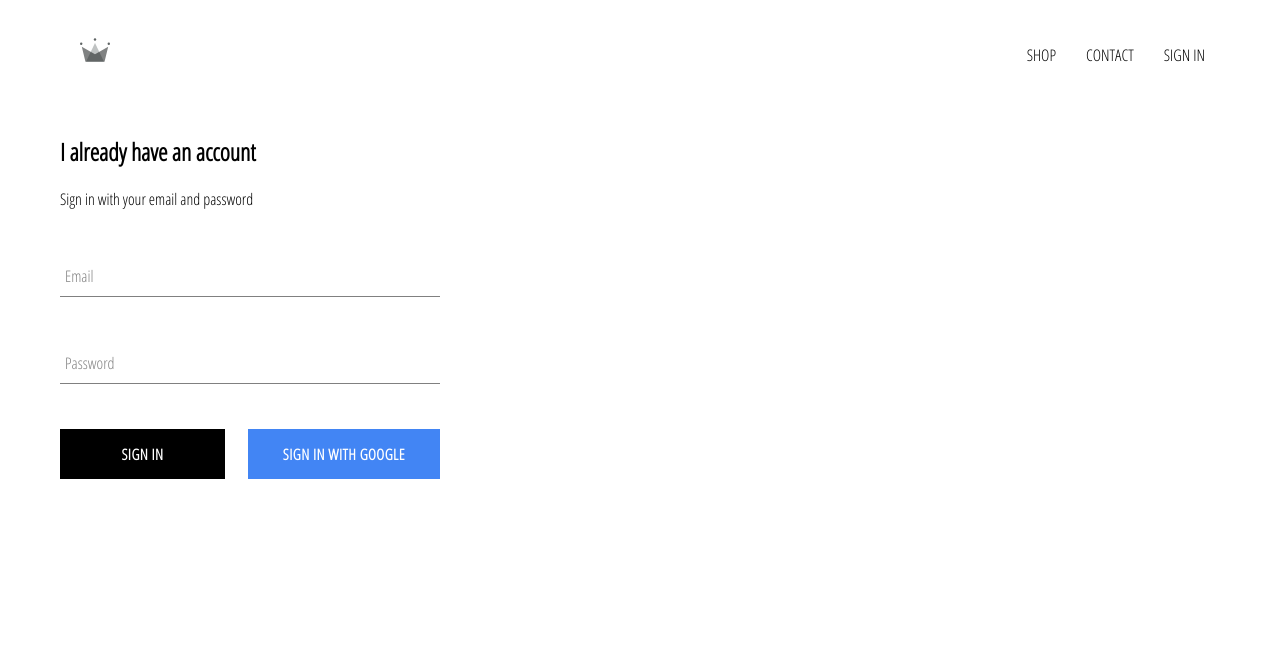
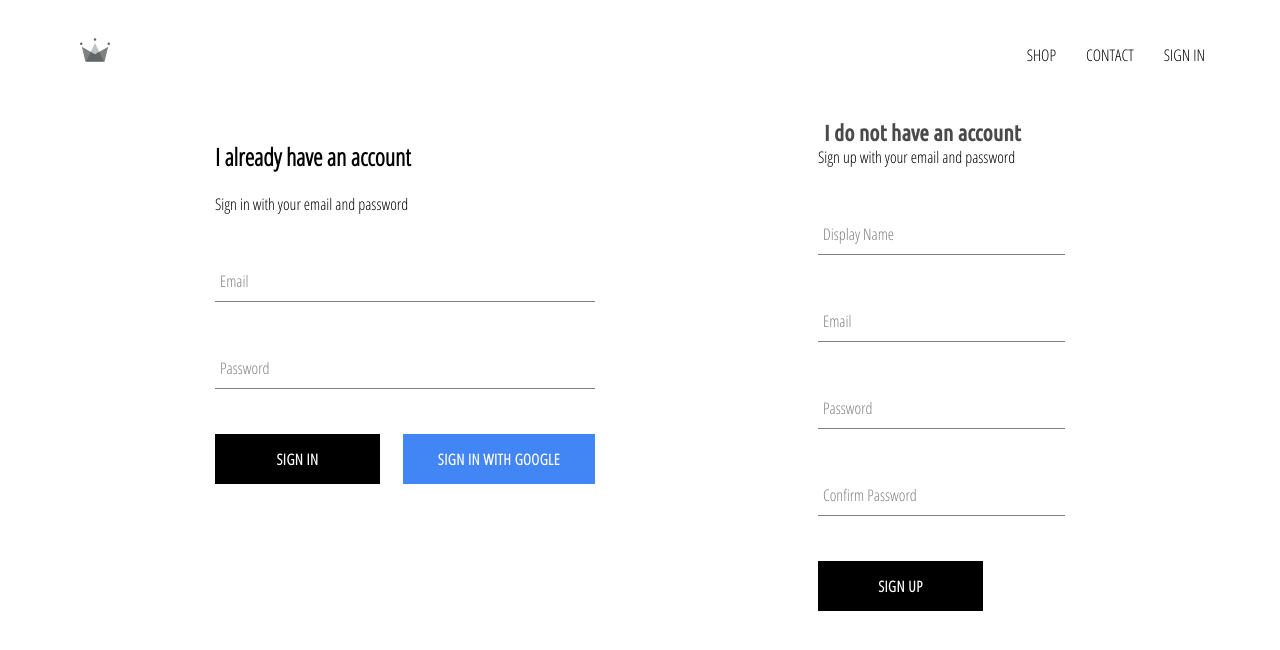
Before and after one commit to dbozarth/e-commerce, a React (Create React App) app: page /signin in a window 1280 px wide. Shown: the top 650 px of the page. Built offline with nearby package versions, Linux system fonts and the light colour scheme; no server answers.

Commit message:
Sign In with Email and Password 1

```diff
--- a/src/App.js
+++ b/src/App.js
@@ -7,7 +7,7 @@
 import ShopPage from './pages/shop/shop.component';
 import Header from './components/header/header.component';
 import SignInAndSignUpPage from './pages/sign-in-and-signup/sign-in-and-sign-up.component';
-import { auth } from './firebase/firebase.utils'
+import { auth, createUserProfileDocument } from './firebase/firebase.utils'
 
 class App extends React.Component {
   constructor() {
@@ -22,9 +22,24 @@
   unsubscribeFromAuth = null;
 
   componentDidMount() {
-    this.unsubscribeFromAuth = auth.onAuthStateChanged(user => {
-      this.setState({ currentUser: user });
-    })
+    this.unsubscribeFromAuth = auth.onAuthStateChanged(async userAuth => {
+      if (userAuth) {
+        const userRef = await createUserProfileDocument(userAuth);
+
+        userRef.onSnapshot(snapShot => {
+          this.setState({
+            currentUser: {
+              id: snapShot.id,
+              ...snapShot.data()
+            }
+          });
+
+          console.log(this.state);
+        });
+      }
+
+      this.setState({ currentUser: userAuth });
+    });
   }
 
   componentWillUnmount() {
--- /dev/null
+++ b/src/components/sign-up/sign-up.component.jsx
@@ -0,0 +1,108 @@
+import React from "react";
+
+import FormInput from "../form-input/form-input.component";
+import CustomButton from "../custom-button/custom-button.component";
+
+import { auth, createUserProfileDocument } from "../../firebase/firebase.utils";
+
+import './sign-up.styles.scss';
+
+class SignUp extends React.Component {
+    constructor() {
+        super();
+
+        this.state = {
+            displayName: '',
+            email: '',
+            password: '',
+            confirmPassword: ''
+        }
+    }
+
+    handleSubmit = async event => {
+        event.preventDefault();
+
+        const { displayName, email, password, confirmPassword } = this.state
+
+        if (password !== confirmPassword) {
+            alert('passwords do not match');
+            return;
+        }
+
+        try {
+            const { user } = await auth.createUserWithEmailAndPassword( email, password );
+
+            await createUserProfileDocument(user, {displayName});
+
+            this.setState({
+                displayName: '',
+                email: '',
+                password: '',
+                confirmPassword: ''
+            });
+        } catch (error) {
+            console.log(error);
+        }
+    };
+
+    handleChange = event => {
+        const { name, value } = event.target;
+
+        this.setState({ [name]: value} );
+    }
+
+    render() {
+        const { displayName, email, password, confirmPassword } = this.state;
+        return(
+            <div className="sign-up">
+                <h2 className="title">I do not have an account</h2>
+                <span>Sign up with your email and password</span>
+                <form className="sign-up-form" onSubmit={this.handleSubmit}>
+                    <FormInput
+                        type='text'
+                        name='displayName'
+                        value={displayName}
+                        onChange={this.handleChange}
+                        label='Display Name'
+                        required
+                    >
+
+                    </FormInput>
+                    <FormInput
+                        type='email'
+                        name='email'
+                        value={email}
+                        onChange={this.handleChange}
+                        label='Email'
+                        required
+                    >
+
+                    </FormInput>
+                    <FormInput
+                        type='password'
+                        name='password'
+                        value={password}
+                        onChange={this.handleChange}
+                        label='Password'
+                        required
+                    >
+
+                    </FormInput>
+                    <FormInput
+                        type='password'
+                        name='confirmPassword'
+                        value={confirmPassword}
+                        onChange={this.handleChange}
+                        label='Confirm Password'
+                        required
+                    >
+
+                    </FormInput>
+                    <CustomButton type='submit'> SIGN UP </CustomButton>
+                </form>
+            </div>
+        )
+    }
+}
+
+export default SignUp;
--- /dev/null
+++ b/src/components/sign-up/sign-up.styles.scss
@@ -0,0 +1,6 @@
+.sign-in-and-sign-up {
+    width: 850px;
+    display: flex;
+    justify-content: space-between;
+    margin: 30px auto;
+  }
--- a/src/firebase/firebase.utils.js
+++ b/src/firebase/firebase.utils.js
@@ -14,6 +14,31 @@
 
 firebase.initializeApp(config);
 
+export const createUserProfileDocument = async (userAuth, additionalData) => {
+    if (!userAuth) return;
+
+    const userRef = firestore.doc(`users/${userAuth.uid}`);
+
+    const snapShot = await userRef.get();
+
+    if (!snapShot.exists) {
+        const { displayName, email } = userAuth;
+        const createdAt = new Date();
+        try {
+            await userRef.set({
+                displayName,
+                email,
+                createdAt,
+                ...additionalData
+            });
+        } catch (error) {
+            console.log('error creating user', error.message)
+        }
+    }
+
+    return userRef;
+}
+
 export const auth = firebase.auth();
 export const firestore = firebase.firestore();
 
--- a/src/pages/sign-in-and-signup/sign-in-and-sign-up.component.jsx
+++ b/src/pages/sign-in-and-signup/sign-in-and-sign-up.component.jsx
@@ -3,10 +3,12 @@
 import './sign-in-and-sign-up.styles.scss';
 
 import SignIn from "../../components/sign-in/sign-in.component";
+import SignUp from "../../components/sign-up/sign-up.component";
 
 const SignInAndSignUpPage = () => (
     <div className="sign-in-and-sign-up">
         <SignIn />
+        <SignUp />
     </div>
 )
 
```
